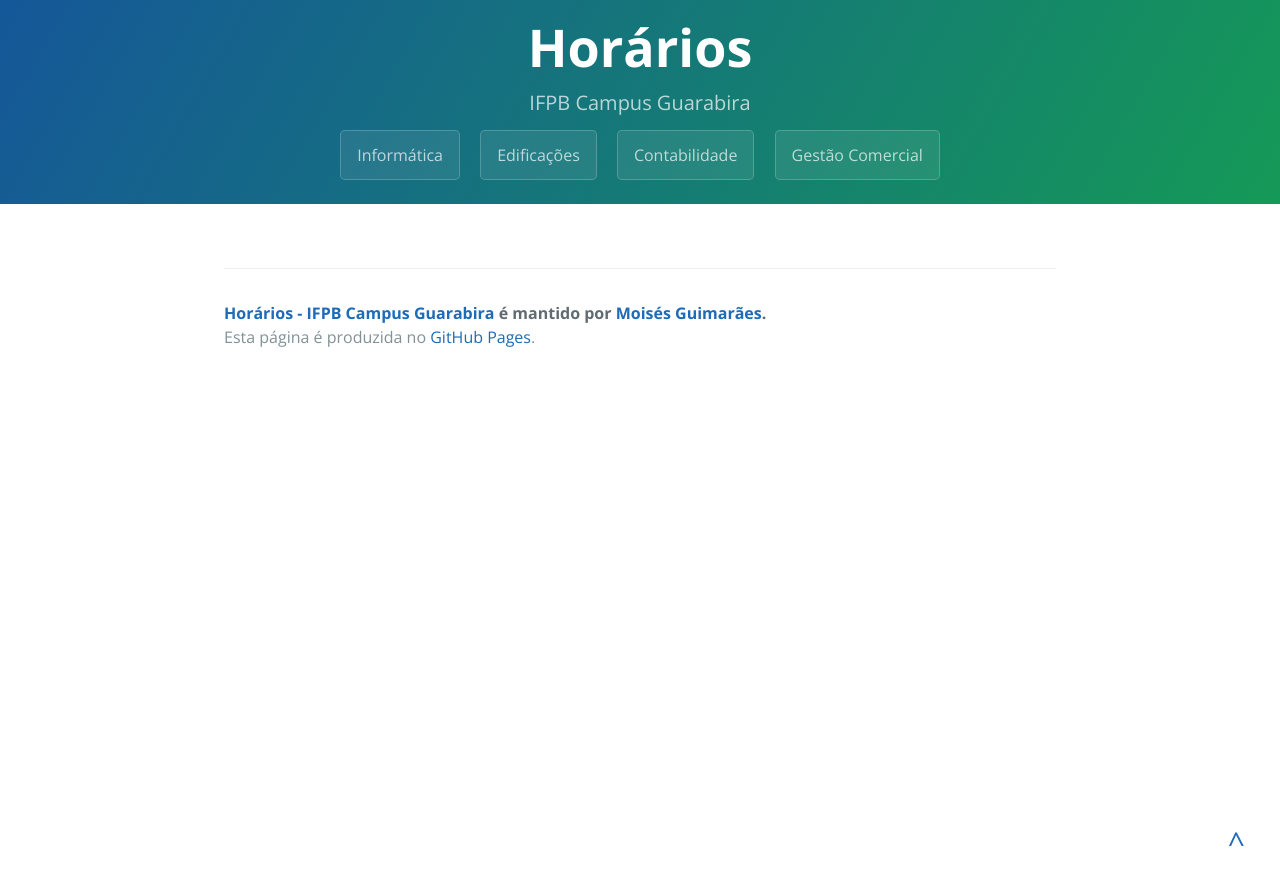
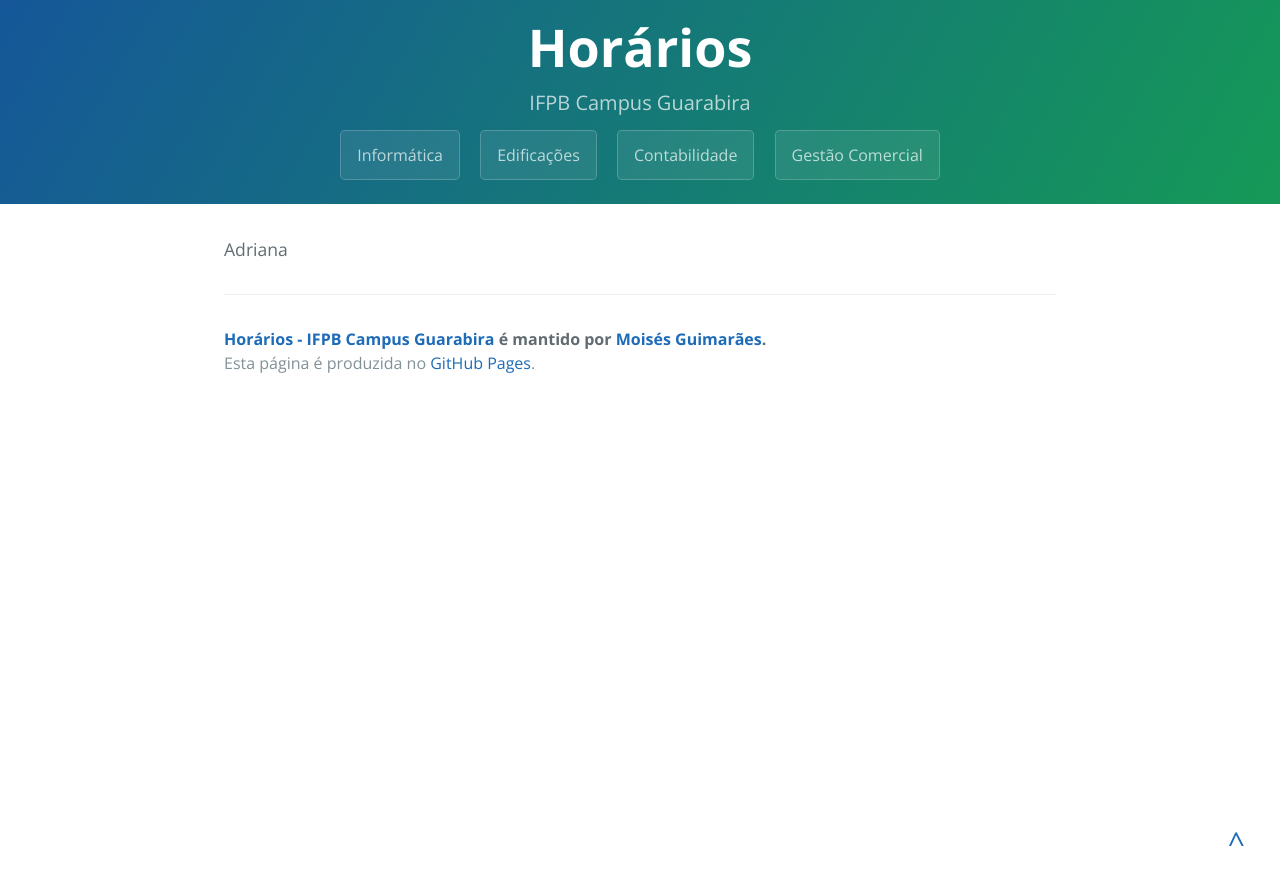
Before and after one commit to ifpb-guarabira/horarios, a Jekyll site: the page built from professores/Adriana.md, in a window 1280 px wide. Shown: the top 885 px of the page. Built offline with Jekyll 4.4.1, drawn with Linux system fonts in a browser that asks for light colours.

Commit message:
Update professor.html

```diff
--- a/_layouts/professor.html
+++ b/_layouts/professor.html
@@ -3,7 +3,9 @@ layout: default
 ---
 
 <div id="home">
+  {{page.title}}
   {% for curso in site.data.horarios.professores %}
+          {{professor.nome}}
     {% if professor.nome == page.title %}
       <h1>{{ professor.nome }}</h1>
 
```
